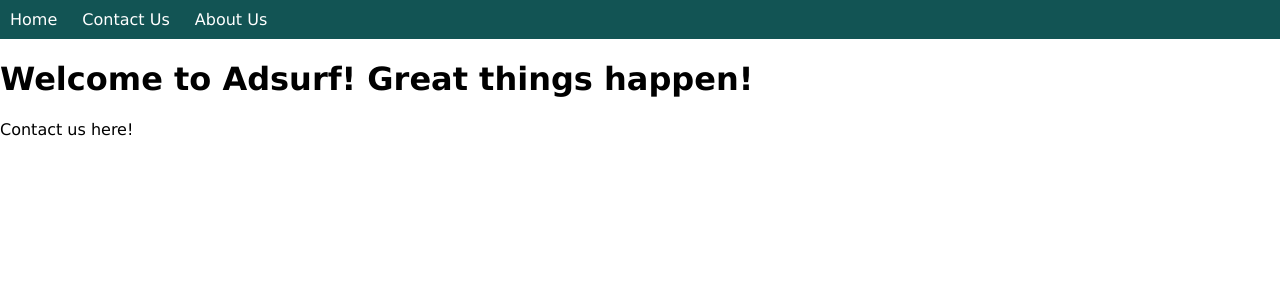
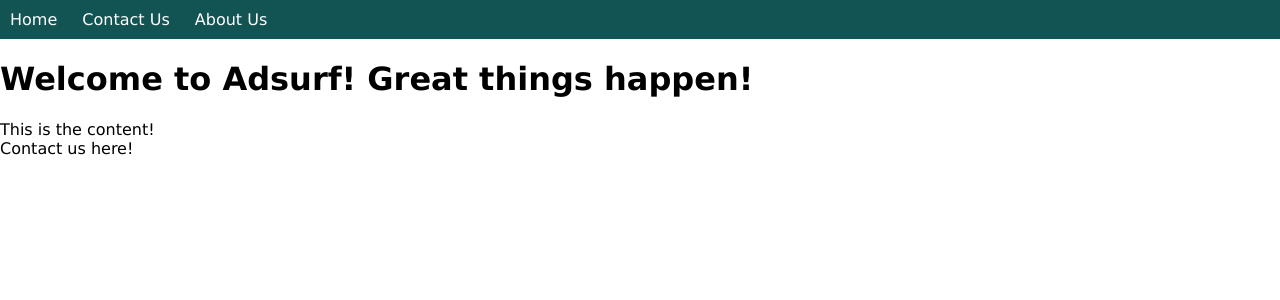
Before and after one commit to geobertz/gittraining, a PHP site: page / in a window 1280 px wide. Shown: the top 300 px of the page. Run offline with PHP 8.4, Linux system fonts and the light colour scheme.

Commit message:
added content module

```diff
--- a/index.php
+++ b/index.php
@@ -7,6 +7,9 @@
 <body>
 	<?php require_once "include/nav.php"; ?>
 	<h1>Welcome to Adsurf! Great things happen!</h1>
+	<div>
+		This is the content!
+	</div>
 	<footer>
 		Contact us here!
 	</footer>
```
